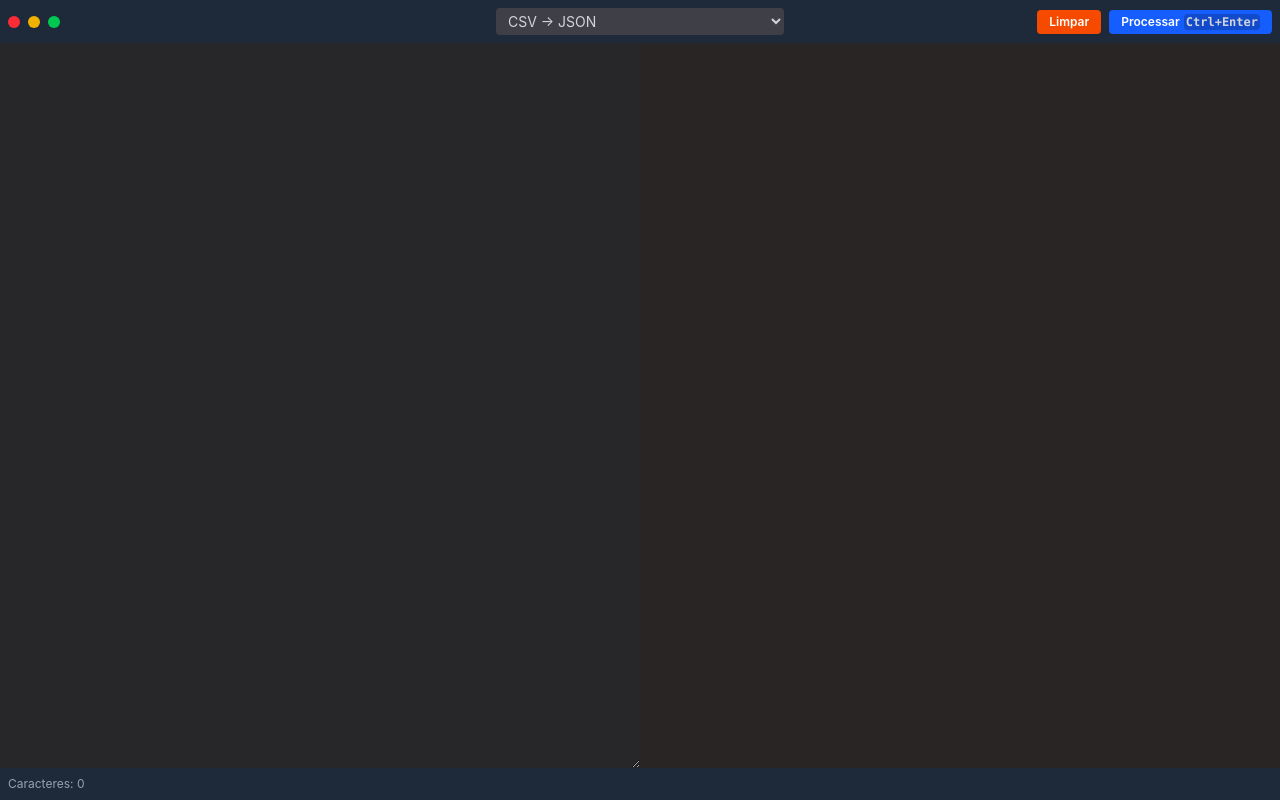
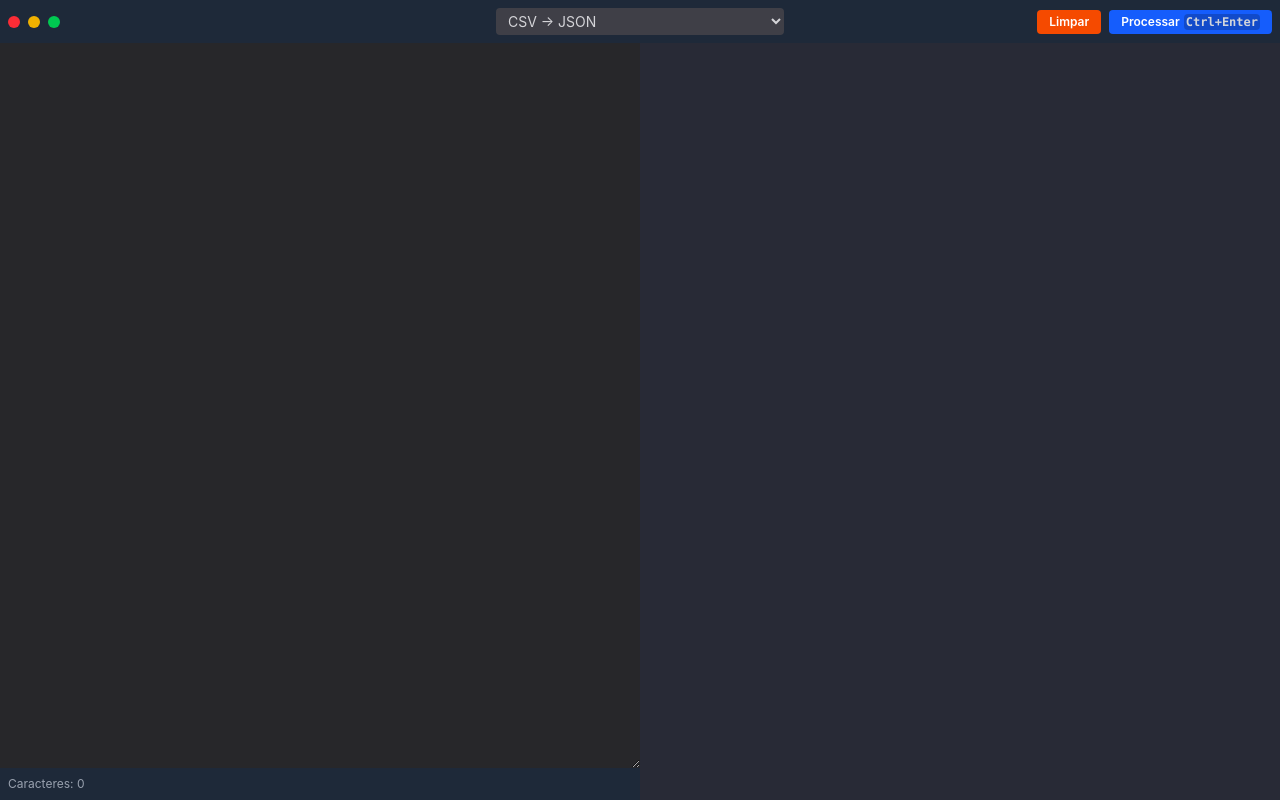
Before and after one commit to douglasgusson/text-tools, a React (Vite) app: page / in a window 1280 px wide. Built offline with nearby package versions, Linux system fonts and the light colour scheme.

Commit message:
Adiciona coloração de sintax

```diff
--- a/package.json
+++ b/package.json
@@ -11,13 +11,15 @@
   },
   "dependencies": {
     "react": "^19.1.0",
-    "react-dom": "^19.1.0"
+    "react-dom": "^19.1.0",
+    "react-syntax-highlighter": "^15.6.1"
   },
   "devDependencies": {
     "@eslint/js": "^9.25.0",
     "@tailwindcss/vite": "^4.1.5",
     "@types/react": "^19.1.2",
     "@types/react-dom": "^19.1.2",
+    "@types/react-syntax-highlighter": "^15.5.13",
     "@vitejs/plugin-react-swc": "^3.9.0",
     "eslint": "^9.25.0",
     "eslint-plugin-react-hooks": "^5.2.0",
--- a/src/components/TextProcessor.tsx
+++ b/src/components/TextProcessor.tsx
@@ -1,5 +1,7 @@
 import { useRef, useState } from "react";
 import { WorkerType, getWorker, workersLabels } from "../workers";
+import { Prism as SyntaxHighlighter } from "react-syntax-highlighter";
+import { dracula as theme } from "react-syntax-highlighter/dist/esm/styles/prism";
 
 export function TextProcessor() {
   const [input, setInput] = useState("");
@@ -69,8 +71,9 @@ export function TextProcessor() {
         </div>
       </div>
       <div className="flex h-full">
+        <div className="flex flex-col flex-1 h-full">
           <textarea
-          className="flex-1 h-full bg-zinc-800 text-zinc-200 font-mono p-4 outline-none resize-y border-0 focus:ring-2 focus:ring-blue-500 text-sm leading-relaxed"
+            className="flex-1 bg-zinc-800 text-zinc-200 font-mono font-medium p-4 outline-none resize-y border-0 text-sm leading-relaxed"
             rows={10}
             value={input}
             onChange={(e) => setInput(e.target.value)}
@@ -83,13 +86,21 @@ export function TextProcessor() {
               }
             }}
           />
-        <pre className="flex-1 bg-stone-800 text-stone-200 font-mono p-4">
-          {output}
-        </pre>
-      </div>
           <div className="flex justify-between items-center text-xs text-gray-400 bg-gray-800 p-2">
             <div>Caracteres: {input.length}</div>
           </div>
         </div>
+        <div className="flex-1">
+          <SyntaxHighlighter
+            language="json"
+            showLineNumbers
+            style={theme}
+            customStyle={{ margin: 0, height: "100%", borderRadius: 0 }}
+          >
+            {output}
+          </SyntaxHighlighter>
+        </div>
+      </div>
+    </div>
   );
 }
```
Also changed, not shown: 1 other file (tests, documents, lock files or other folders). Lines whose indentation alone changed are shown as unchanged.
